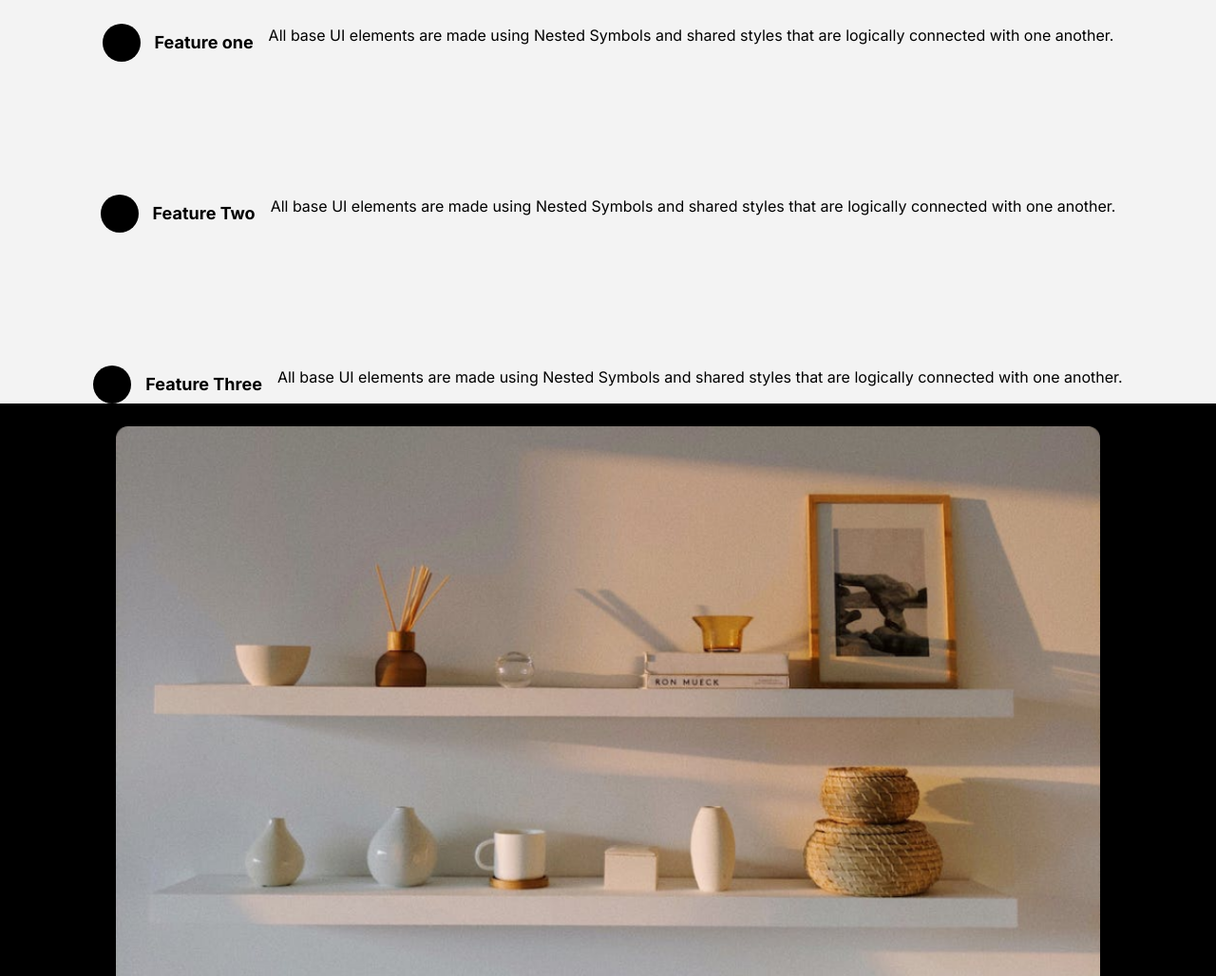
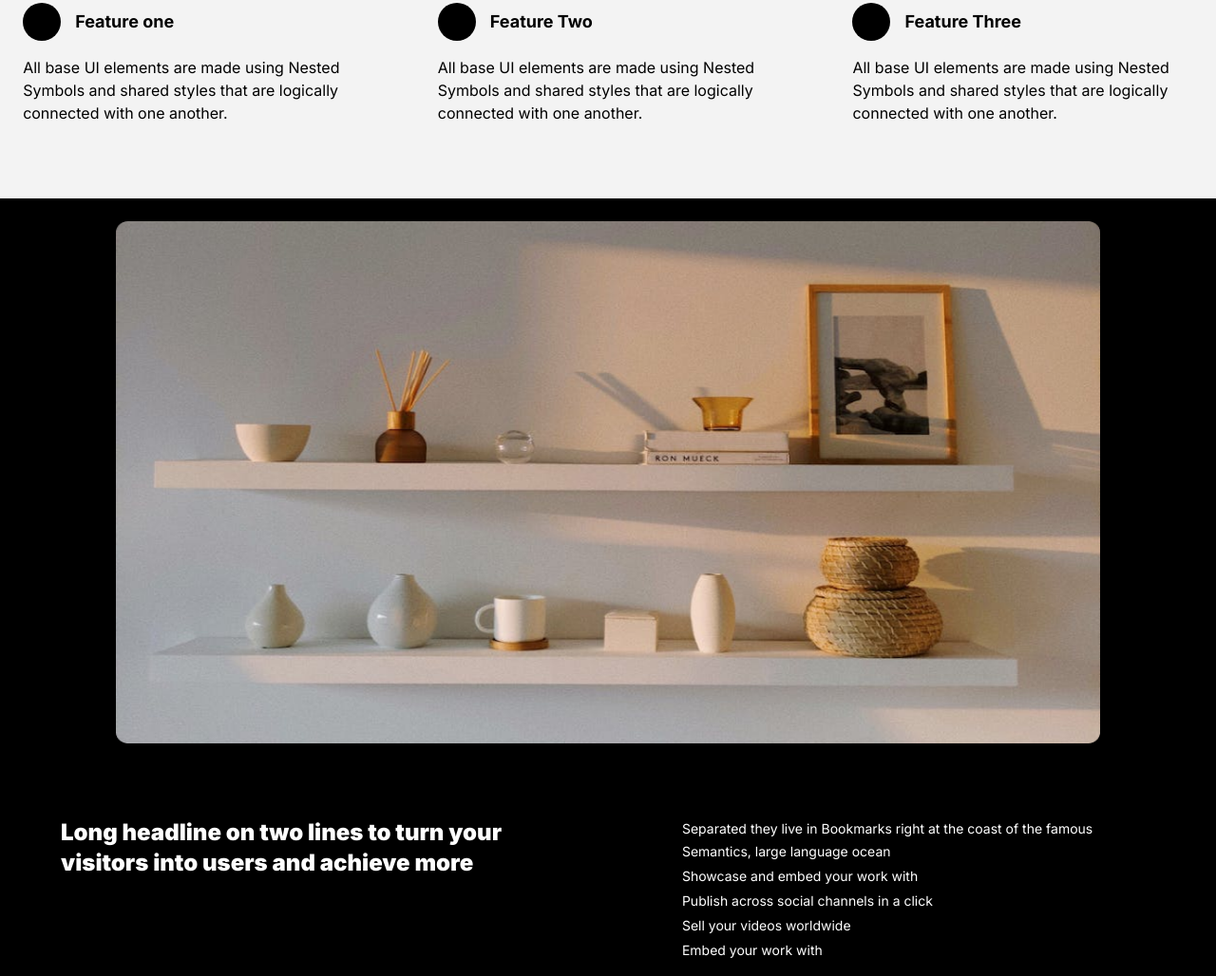
Before and after one commit to TamariPopkhadze/Homework11Web, a plain HTML site: page index.html in a window 1280 px wide. Shown: the part 881-1909 px from the top of the page at 95% size. Drawn offline with Linux system fonts and the light colour scheme.

Commit message:
fix: works on large ipad screen

```diff
--- a/index.html
+++ b/index.html
@@ -50,16 +50,16 @@
                 </div>
                 <p class="inter container2-p2">All base UI elements are made using Nested Symbols and shared styles that are logically connected with one another.</p>
                 </div>
-                <div class="section2-container-div">
+
                     <div class="container2-div">
                         <div class="container2-div1">
                             <p class="black-point"></p>
                             <p class="inter container2-p">Feature Two</p>
                         </div>
                         <p class="inter container2-p2">All base UI elements are made using Nested Symbols and shared styles that are
-                            logically connected with one another.</p>
-                    </div>
-                    <div class="section2-container-div">
+                            logically connected with one another.</p></div>
+
+
                         <div class="container2-div">
                             <div class="container2-div1">
                                 <p class="black-point"></p>
@@ -75,15 +75,18 @@
         <section class="last-section">
             <div class="lastsection-container">
                 <img class="img2" src="./images/img (1).png" alt="image">
+                <div class="lsection-div">
                 <p class="inter lsection-p1">Long headline on two lines to turn your visitors into users and achieve more</p>
-                <p class="inter lsection-p2">Separated they live in Bookmarks right at the coast of the famous Semantics, large
-                    language ocean</p>
+
                 <div class="lsection-div1">
+                    <p class="inter lsection-p2">Separated they live in Bookmarks right at the coast of the famous Semantics, large
+                        language ocean</p>
                     <p class="inter div1-p">Showcase and embed your work with</p>
                     <p class="inter div1-p">Publish across social channels in a click</p>
                     <p class="inter div1-p">Sell your videos worldwide</p>
                     <p class="inter div1-p">Embed your work with</p>
                 </div>
+            </div>
 
             </div>
         </section>
--- a/styles.css
+++ b/styles.css
@@ -320,3 +320,93 @@ footer{
 
 
 }
+@media (min-width: 1024px) {
+    header{
+        gap: 15%;
+    }
+    ul{
+        gap:44px
+    }
+    .container-p1{
+        font-weight: 900;
+        font-size: 56px;
+        line-height: 60px;
+        width: 70%;
+    }
+    .container-p2{
+        width: 70%;
+    }
+    .bottom-div{
+        flex-direction: row;
+        gap: 20px;
+
+    }
+    .img1{
+        height: 450px;
+    }
+    .container2-div{
+        flex-direction: column;
+        align-items: flex-start;
+        width: 28%;
+    }
+    .section2-container-div{
+        display: flex;
+        gap: 30px;
+        flex-direction: row;
+        align-items: flex-start;
+        justify-content: space-around;
+        padding-bottom: 30px;
+    }
+     .container2-p2{
+        text-align: start;
+        width: 100%;
+        height: 120px;
+    }
+    .img2{
+        height: 550px;
+    }
+    .lsection-p1{
+        font-weight: 900;
+        font-size: 24px;
+        line-height: 32px;
+        text-align: start;
+
+        width: 60%;
+
+    }
+    .lsection-p2{
+        width: 100%;
+        text-align:start;
+    }
+    .lsection-div1{
+        justify-content: flex-start;
+
+
+    }
+    .div1-p{
+        text-align: start;
+    }
+    .lsection-div{
+        gap: 129px;
+        margin-top: 64px;
+        margin-bottom: 64px;
+        display: flex;
+        flex-direction: row;
+
+    }
+    .img-div{
+        background-image: url("./images/cta\(3\).png");
+    }
+    .footer-div1{
+
+        gap:44px;
+    }
+    .footer-div2{
+        gap: 180px;
+    }
+
+
+
+
+
+}
```
Also changed, not shown: images/cta(3).png (added).
